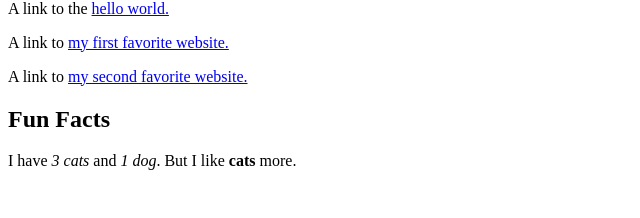
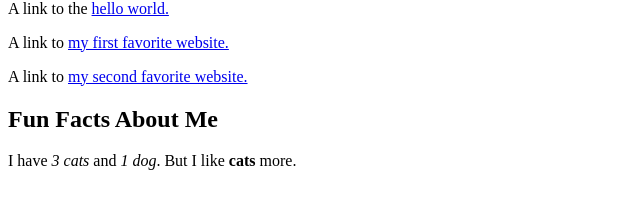
Before and after one commit to tinali3980/helloWorld, a Flask app: page /about in a window 1280 px wide. Shown: the part 582-800 px from the top of the page, without its empty margins (0-640 px from the left). Run offline with Flask 3, Linux system fonts and the light colour scheme.

Commit message:
This is my about HTML page.

```diff
--- a/templates/about.html
+++ b/templates/about.html
@@ -62,7 +62,7 @@
         <p>A link to <a href="https://chat.openai.com/">my second favorite website.</a></p>
 
 
-        <h2>Fun Facts</h2>
+        <h2>Fun Facts About Me</h2>
         <p>I have <em>3 cats</em> and <em>1 dog</em>. But I like <strong>cats</strong> more.</p>
     </body>
 </html>
```
